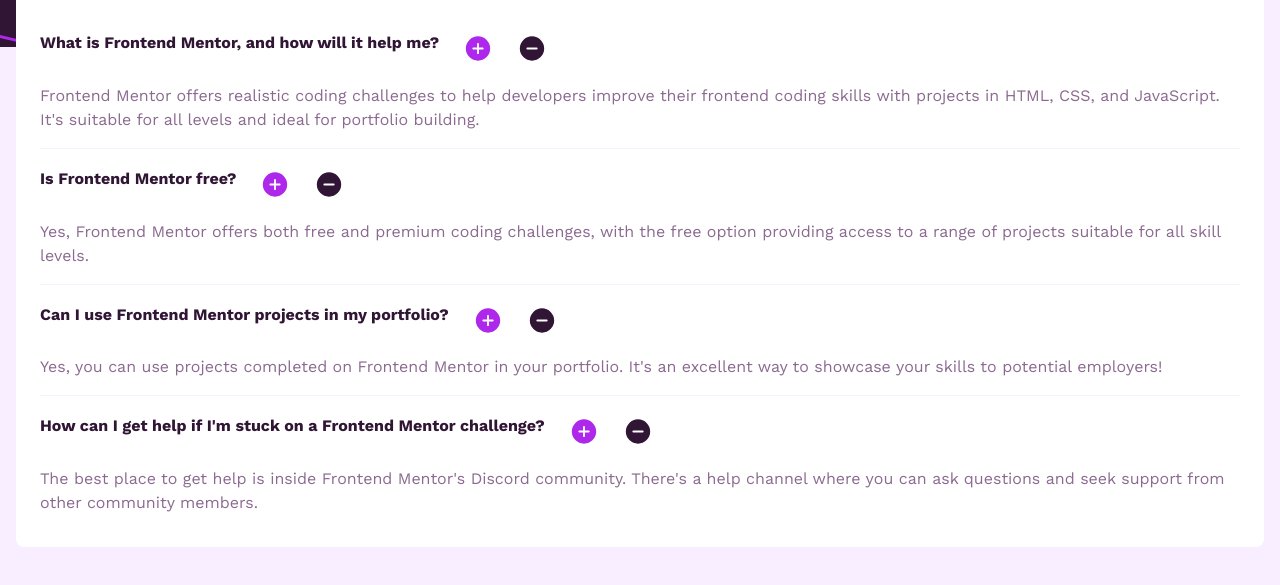
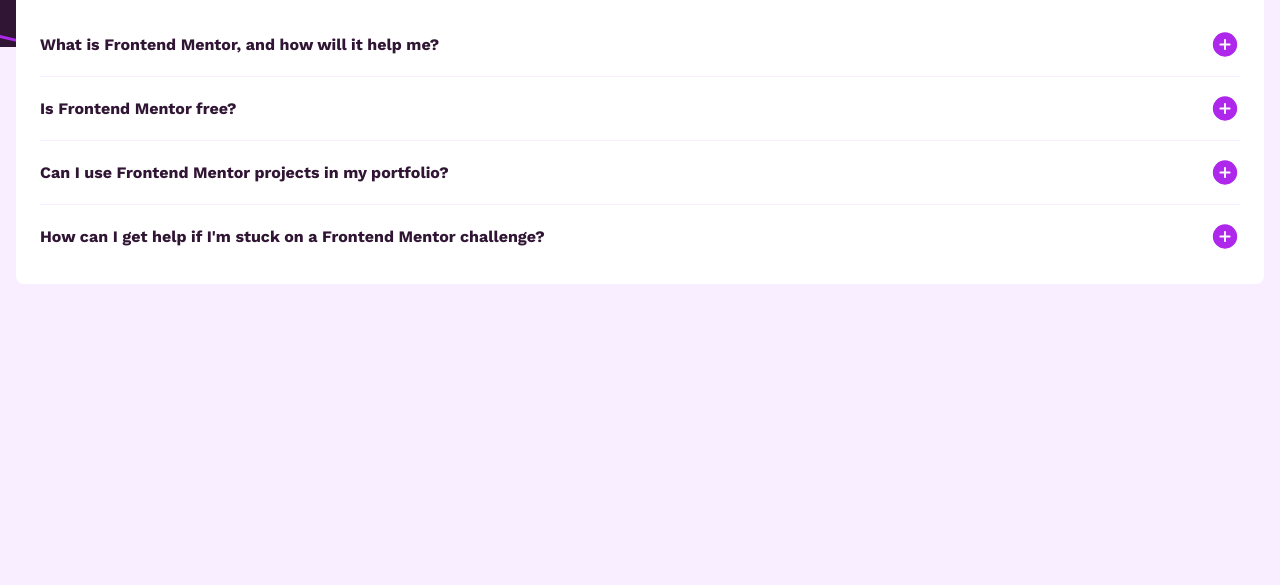
Before and after one commit to Acemeistre/FEM_FAQ-accordion, a plain HTML site: page index.html in a window 1280 px wide. Shown: the part 185-770 px from the top of the page. Drawn offline with nearby package versions, Linux system fonts and the light colour scheme.

Commit message:
Fix button alignment and hide icon-close by default

```diff
--- a/index.html
+++ b/index.html
@@ -28,8 +28,8 @@
         <h2 class="question">
           <button class="question-button" aria-expanded="false" aria-controls="answer-1">
             What is Frontend Mentor, and how will it help me?
-            <img src="./assets/images/icon-plus.svg" alt="" />
-            <img src="./assets/images/icon-minus.svg" alt="" />
+            <img class=icon-open src="./assets/images/icon-plus.svg" alt="" />
+            <img class=icon-close src="./assets/images/icon-minus.svg" alt="" />
           </button>
         </h2>
         <p class="answer" id="answer-1">
@@ -42,8 +42,8 @@
         <h2 class="question">
           <button class="question-button" aria-expanded="false" aria-controls="answer-2">
             Is Frontend Mentor free?
-            <img src="./assets/images/icon-plus.svg" alt="" />
-            <img src="./assets/images/icon-minus.svg" alt="" />
+            <img class=icon-open src="./assets/images/icon-plus.svg" alt="" />
+            <img class=icon-close src="./assets/images/icon-minus.svg" alt="" />
           </button>
         </h2>
         <p class="answer" id="answer-2">
@@ -55,8 +55,8 @@
         <h2 class="question">
           <button class="question-button" aria-expanded="false" aria-controls="answer-3">
             Can I use Frontend Mentor projects in my portfolio?
-            <img src="./assets/images/icon-plus.svg" alt="" />
-            <img src="./assets/images/icon-minus.svg" alt="" />
+            <img class=icon-open src="./assets/images/icon-plus.svg" alt="" />
+            <img class=icon-close src="./assets/images/icon-minus.svg" alt="" />
           </button>
         </h2>
         <p class="answer" id="answer-3">
@@ -68,8 +68,8 @@
         <h2 class="question">
           <button class="question-button" aria-expanded="false" aria-controls="answer-4">
             How can I get help if I'm stuck on a Frontend Mentor challenge?
-            <img src="./assets/images/icon-plus.svg" alt="" />
-            <img src="./assets/images/icon-minus.svg" alt="" />
+            <img class=icon-open src="./assets/images/icon-plus.svg" alt="" />
+            <img class=icon-close src="./assets/images/icon-minus.svg" alt="" />
           </button>
         </h2>
         <p class="answer" id="answer-4">
--- a/styles.css
+++ b/styles.css
@@ -64,6 +64,11 @@ header img,
     border: none;
 }
 
+.question {
+    margin: var(--spacing-200) 0;
+    width: 100%;
+}
+
 button {
     font-family: inherit;
     font-weight: 700;
@@ -74,10 +79,30 @@ button {
     color: var(--color-dark-purple);
     gap: var(--spacing-300);
     padding: 0;
+    text-align: left;
+    width: 100%;
+    justify-content: space-between;
+    align-items: center;
+}
 
+button:hover {
+    cursor: pointer;
+}
+
+.icon-close {
+    display: none;
+}
+
+.question-button[open] .icon-open {
+    display: none;
+}
+
+.question-button[open] .icon-close {
+    display: block;
 }
 
 .answer {
     color: var(--color-purple);
     line-height: var(--spacing-300);
+    display: none;
 }
```
